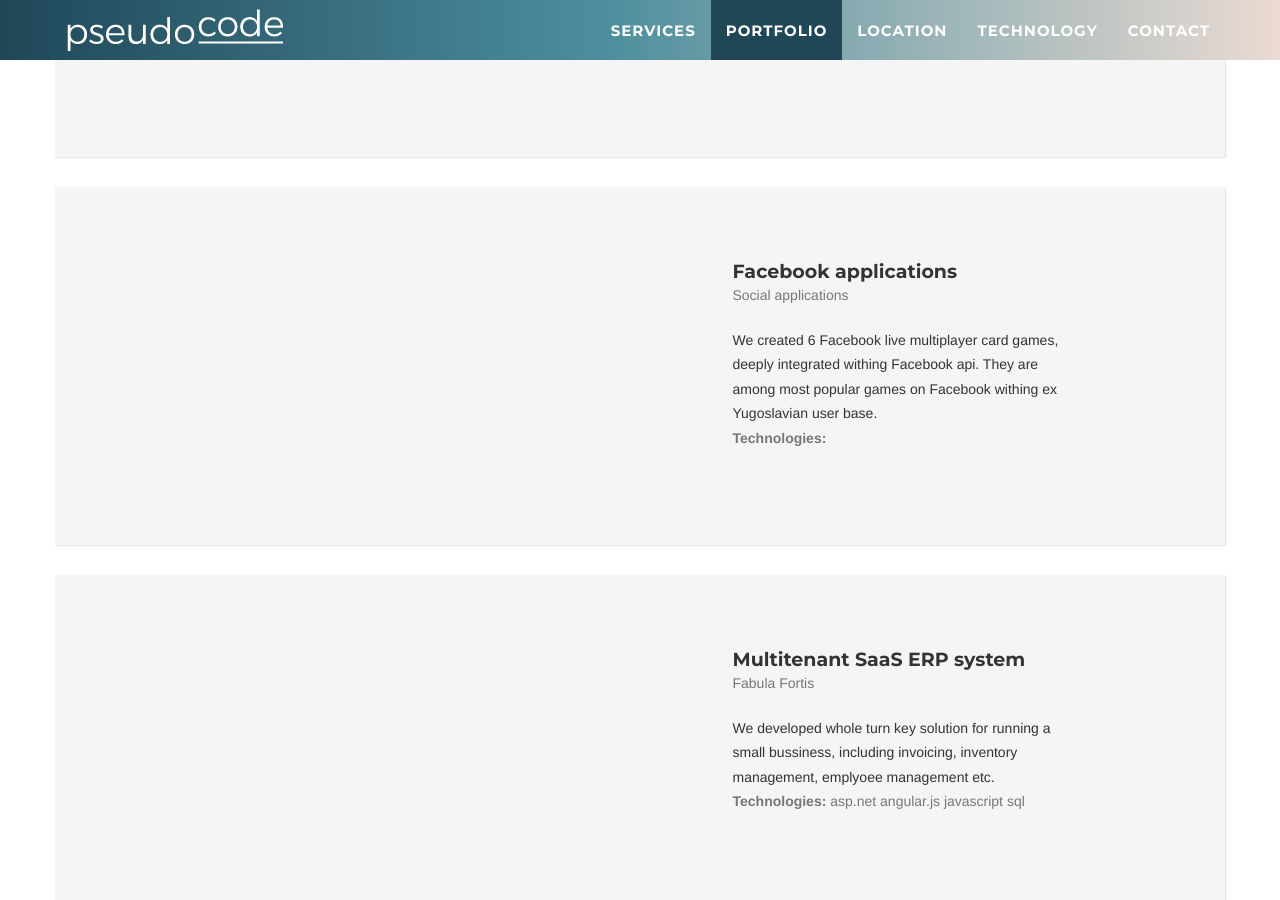
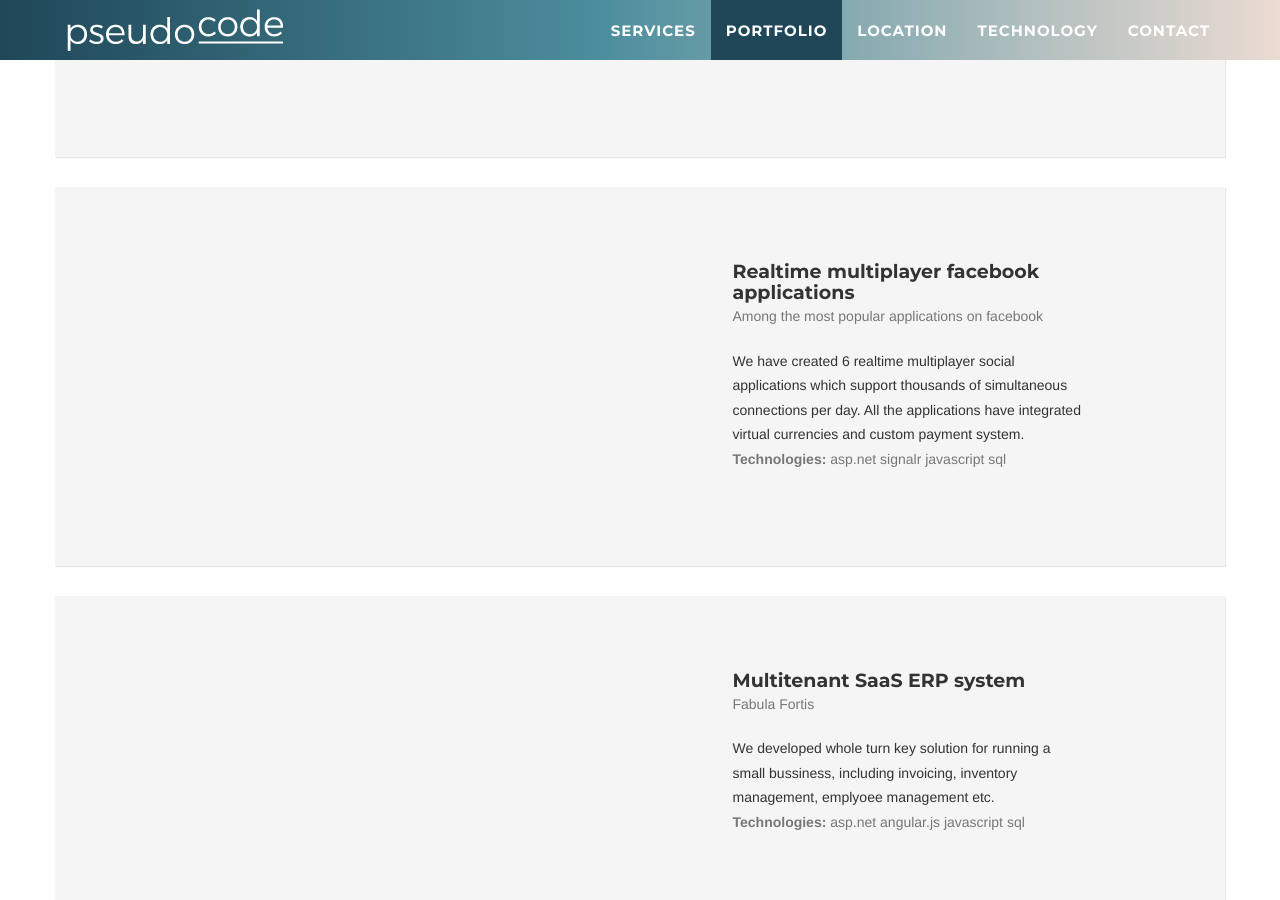
Before and after one commit to zoranzoran/pseudocode, a Jekyll site: the page built from _posts/2014-07-13-project-6.markdown, in a window 1280 px wide and 900 px high, scrolled down 3093 px. Built offline with Jekyll 4.4.1, drawn with Linux system fonts in a browser that asks for light colours.

Commit message:
Update 2014-07-13-project-6.markdown

```diff
--- a/_posts/2014-07-13-project-6.markdown
+++ b/_posts/2014-07-13-project-6.markdown
@@ -1,6 +1,6 @@
 ---
-title: Facebook applications
-subtitle: Social applications
+title: Realtime multiplayer facebook applications
+subtitle: Among the most popular applications on facebook
 layout: default
 modal-id: 6
 date: 2014-07-15
@@ -10,6 +10,6 @@ alt: image-alt
 project-date: April 2014
 client: Start Bootstrap
 category: Web Development
-description: We created 6 Facebook live multiplayer card games, deeply integrated withing Facebook api. They are among most popular games on Facebook withing ex Yugoslavian user base.
-
+description: We have created 6 realtime multiplayer social applications which support thousands of simultaneous connections per day. All the applications have integrated virtual currencies and custom payment system.
+technologies: asp.net signalr javascript sql
 ---
```
